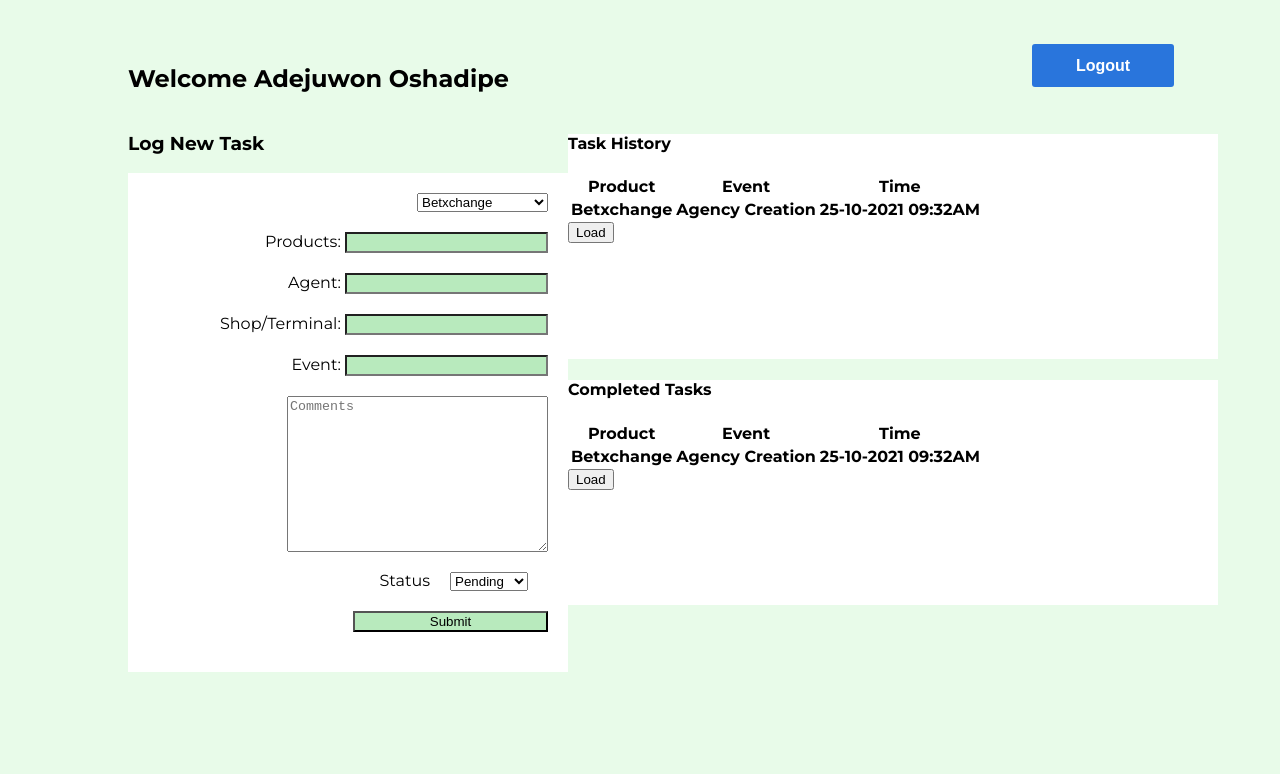
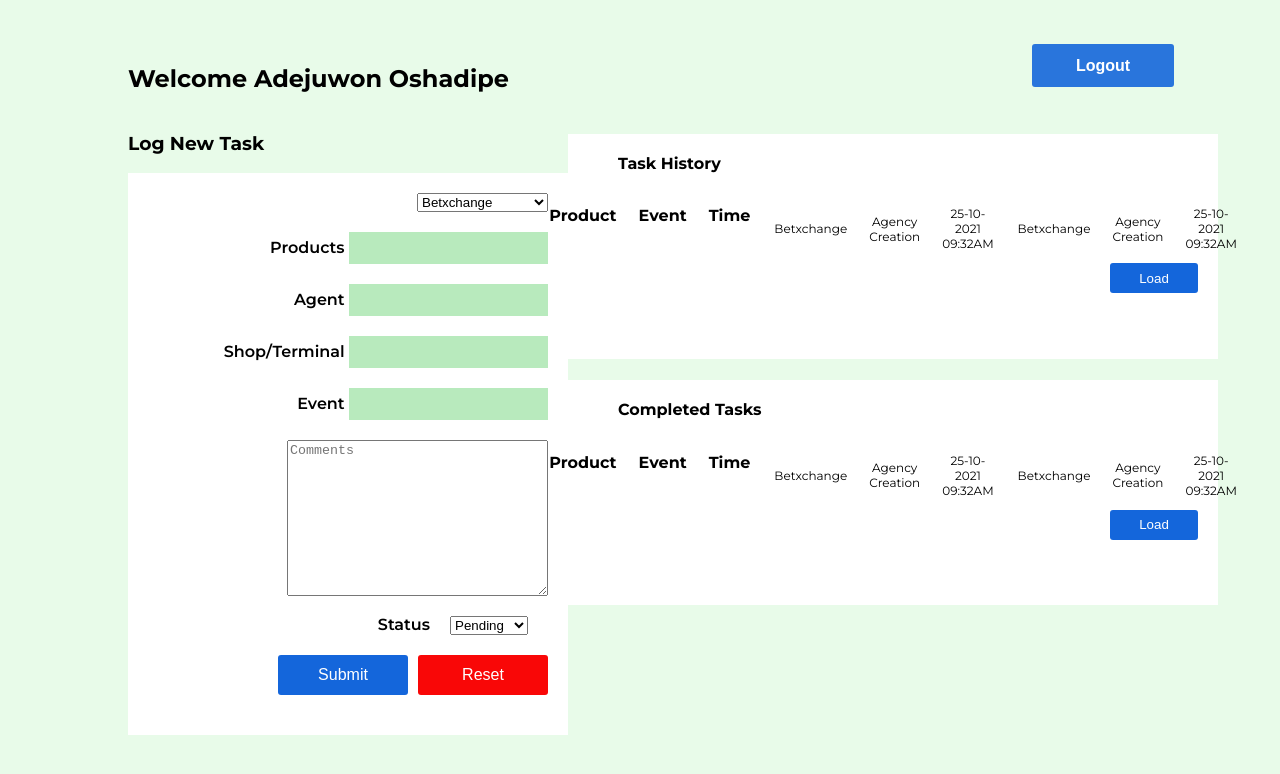
Before and after one commit to juwie5/GCReportConsole, a Vue app: page /#/home in a window 1280 px wide. Shown: the top 774 px of the page. Built offline with nearby package versions, Linux system fonts and the light colour scheme.

Commit message:
Login functionality added

```diff
--- a/package.json
+++ b/package.json
@@ -7,6 +7,7 @@
     "build": "vue-cli-service build"
   },
   "dependencies": {
+    "firebase": "^9.5.0",
     "vue": "^3.0.0",
     "vue-router": "^4.0.0-0"
   },
--- a/src/components/Home.vue
+++ b/src/components/Home.vue
@@ -19,19 +19,19 @@
                     <option value="wgbbet">WgbBet</option>
                 </select>
                 <div>
-                    <label for="products">Products: </label>
+                    <label for="products">Products </label>
                     <input type="text" name="products">
                 </div>
                 <div>
-                     <label for="agent">Agent: </label>
+                     <label for="agent">Agent </label>
                      <input type="number" name="agent">
                 </div>
                 <div>
-                    <label for="shop">Shop/Terminal: </label>
+                    <label for="shop">Shop/Terminal </label>
                     <input type="text" name="shop">
                 </div>
                 <div>
-                    <label for="event">Event: </label>
+                    <label for="event">Event </label>
                     <input type="text" name="event">
                 </div>
                 <label for="comments"></label>
@@ -43,7 +43,10 @@
                         <option value="resolved">Resolved</option>
                     </select>
                 </div>
-                <input type="button" value="Submit">
+                <div>
+                    <input type="button" value="Submit">
+                    <input type="reset">
+                </div>
             </form>
         </div>
         <div>
@@ -55,13 +58,18 @@
                         <th>Event</th>
                         <th>Time</th>
                     </tr>
-                    <tr>
+                    <tr class="tablecontent">
+                        <th>Betxchange</th>
+                        <th>Agency Creation</th>
+                        <th>25-10-2021 09:32AM</th>
+                    </tr>
+                     <tr class="tablecontent">
                         <th>Betxchange</th>
                         <th>Agency Creation</th>
                         <th>25-10-2021 09:32AM</th>
                     </tr>
                 </table>
-                <button>Load</button>
+                <button class="taskbtn">Load</button>
             </div>
             <div class="tasks">
                 <h4>Completed Tasks</h4>
@@ -71,13 +79,18 @@
                         <th>Event</th>
                         <th>Time</th>
                     </tr>
-                    <tr>
+                    <tr class="tablecontent">
+                        <th>Betxchange</th>
+                        <th>Agency Creation</th>
+                        <th>25-10-2021 09:32AM</th>
+                    </tr>
+                    <tr class="tablecontent">
                         <th>Betxchange</th>
                         <th>Agency Creation</th>
                         <th>25-10-2021 09:32AM</th>
                     </tr>
                 </table>
-                <button>Load</button>
+                <button class="taskbtn">Load</button>
             </div>
         </div>
     </div>
--- a/src/components/Login.vue
+++ b/src/components/Login.vue
@@ -7,17 +7,18 @@
       </div>
       <div class="frmgrp">
         <h3>LOGIN</h3>
-        <form  id="loginform">
+        <form @submit.prevent="login" id="loginform">
           <label for="Username"></label>
-          <input type="email" name="email" placeholder="Username">
+          <input type="email" name="email" placeholder="Username" v-model="email">
           <label for="Password"></label>
-          <input type="password" name="password" placeholder="Password">
+          <input type="password" name="password" placeholder="Password" v-model="password">
           <select name="worklist" id="" form="loginform">
-            <option ></option>
+            <option></option>
             <option value="home">Home</option>
-            <option value="Office">Office</option>
+            <option value="office">Office</option>
           </select>
-          <router-link to="home"><input type="submit" value="Login to your account"></router-link>
+          <p>{{feedback}}</p>
+          <input type="submit" value="Login to your account">
         </form>
       </div>
     </div>
@@ -25,13 +26,33 @@
 </template>
 
 <script>
+import firebaseAuth from '../services/firebase';
+import { getAuth, signInWithEmailAndPassword } from "firebase/auth";
+const auth = getAuth();
 export default {
   name: 'Login',
   data(){
     return{
-      emai:null,
+      email:null,
       password: null,
       feedback: null,
+      station: null
+    }
+  },
+  methods:{
+    login(){
+      if(this.email && this.password){
+        signInWithEmailAndPassword(auth, this.email, this.password)
+        .then((userCredential) => {
+          console.log(userCredential.user)
+          this.$router.push({name: 'Home'})
+        }).catch( err => {
+          this.feedback = err.message
+        })
+         this.feedback = null;
+      } else {
+        this.feedback = 'Please fill on both fields'
+      }
     }
   }
 }
--- /dev/null
+++ b/src/services/firebase.js
@@ -0,0 +1,16 @@
+import {initializeApp} from 'firebase/app';
+import { getAuth } from "firebase/auth";
+
+
+const firebaseConfig = {
+    apiKey: "AIzaSyB8uPuW8Rut7lzBLW7zRpGtdUt_Xedt6us",
+    authDomain: "gcreportconsole.firebaseapp.com",
+    projectId: "gcreportconsole",
+    storageBucket: "gcreportconsole.appspot.com",
+    messagingSenderId: "327464207511",
+    appId: "1:327464207511:web:200cd61a5f68bbbe1e15d2",
+    measurementId: "G-KDZ5TG9CKD"
+}
+
+export const firebaseApp = initializeApp(firebaseConfig);
+export const firebaseAuth = getAuth(firebaseApp);
--- a/src/styles/home.scss
+++ b/src/styles/home.scss
@@ -34,10 +34,44 @@
     select {
         margin-bottom: 20px;
     }
+    label{
+        font-size: 16px;
+        font-weight: 600;
+    }
     input{
         margin-bottom: 20px;
-         width: 195px;
-         background:  rgba(158, 226, 165, 0.73);
+        width: 195px;
+        height: 30px;
+        background:  rgba(158, 226, 165, 0.73);
+        border: none;
+        outline: none;
+        font-size: 16px;
+
+
+    }
+    input:focus{
+        border: 1px solid rgba(20, 102, 219, 0.9);
+    }
+    input[type=text]:focus{
+        border: 1px solid rgba(20, 102, 219, 0.9);
+        outline: 1px solid rgba(20, 102, 219, 0.9);
+    }
+    input[type="button"]{
+        height: 40px;
+        width: 130px;
+        background: #1466DB;
+        border-radius: 3px;
+        color: $white;
+        font-size: 16px;
+        margin-right: 10px;
+    }
+    input[type="reset"]{
+        height: 40px;
+        width: 130px;
+        background: #F90707;
+        border-radius: 3px;
+        color: $white;
+        font-size: 16px;
     }
 }
 
@@ -58,6 +92,34 @@
     width: 650px;
     height: 375px;
     background: $white;
+    position: relative;
+    h4{
+        padding: 20px 0 0 50px;
+    }
+    table{
+        display: flex;
+        justify-content: center;
+    }
+    th{
+        padding: 10px;
+    }
+    .tablecontent{
+        font-size: 12px;
+
+        th{
+            font-weight: 400;
+        }
+    }
+    .taskbtn{
+        position: absolute;
+        right: 20px;
+        width: 88px;
+        height: 30px;
+        background: #1466DB;
+        color: $white;
+        border: none;
+        border-radius: 3px;
+    }
 }
 
 @media only screen  and (max-width: 1440px){
@@ -66,9 +128,25 @@
    }
 }
 
-@media only screen and (max-width: 425px){
+@media only screen and (min-width: 320px) and (max-width: 475px){
+    .contain{
+        width: 100%;
+        height:100%;
+    }
+
+    .heade{
+        h2{
+            font-size: 12px;
+        }
+    }
+
     .split{
         display: flex;
         flex-direction: column;
     }
+
+    .tasks{
+        width: 435px;
+
+    }
 }
--- a/src/styles/login.scss
+++ b/src/styles/login.scss
@@ -5,7 +5,9 @@
     justify-content: center;
     align-items: center;
     background: linear-gradient(360deg, #0E9347 0%, rgba(122, 193, 151, 0.51) 100%, rgba(33, 34, 33, 0.51) 100%);
+    width: 100%;
     height: 100vh;
+    text-align: center;
   }
   .head{
     display: flex;
@@ -63,3 +65,12 @@
       border-radius: 3px;
    }
   }
+
+
+  @media only screen and (min-width: 320px) and (max-width: 475px) {
+    .container {
+       .frmgrp{
+         width: 350px;
+       }
+    }
+  }
```
Also changed, not shown: 1 other file (tests, documents, lock files or other folders).
